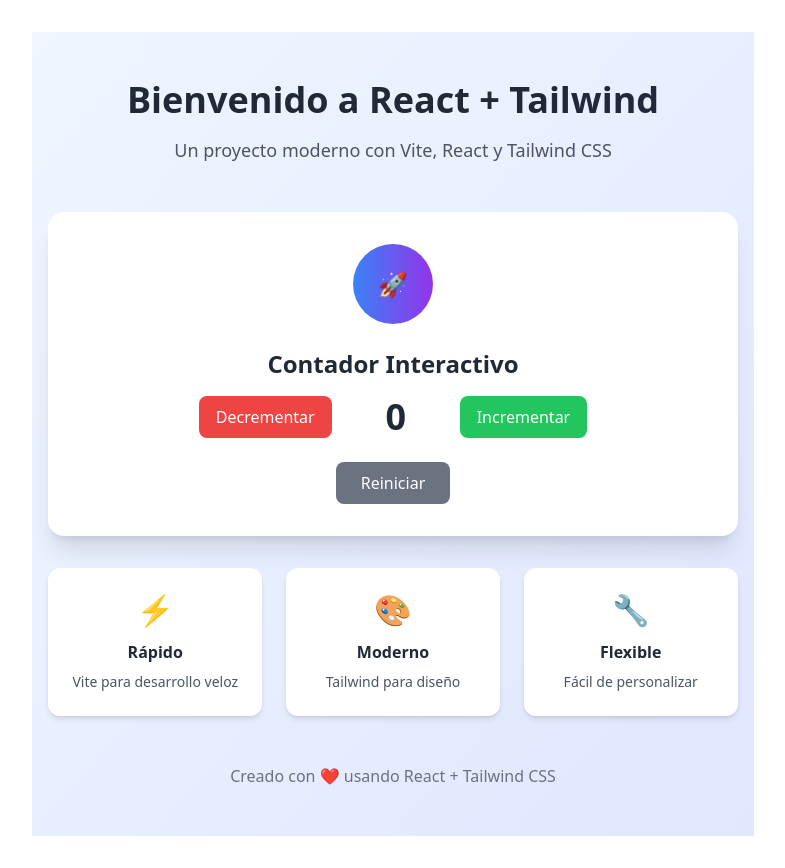
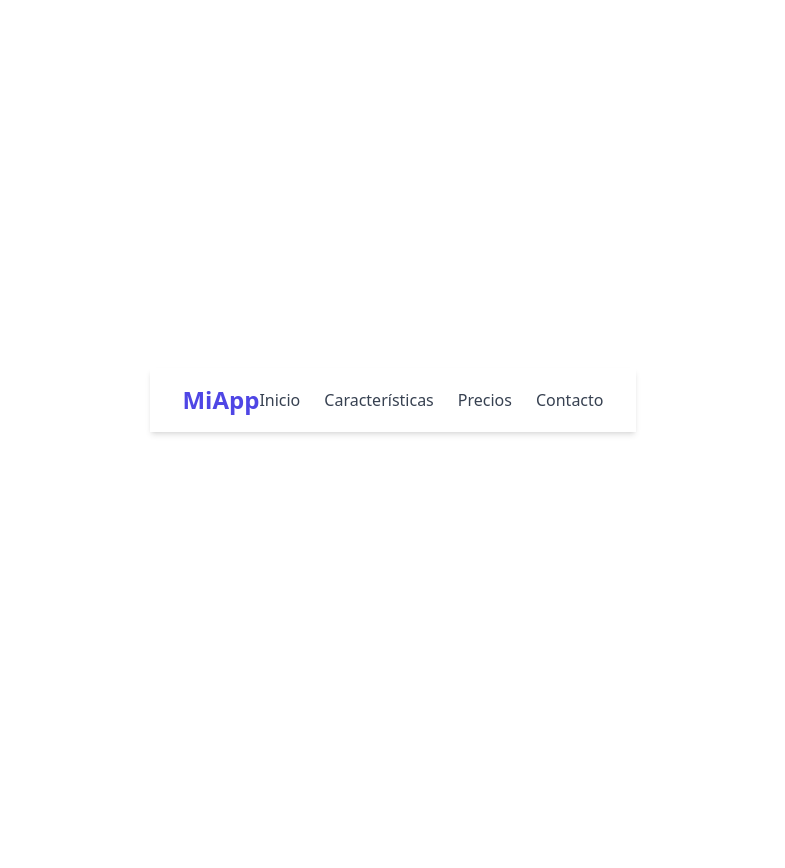
Before and after one commit to llanosNEGO/vetmarket, a React (Vite) app: page / in a window 1280 px wide. Shown: the whole page, without its empty margins (247-1032 px from the left). After the commit the page ends 800 px from the top, so only its background shows below. Built offline with nearby package versions, Linux system fonts and the light colour scheme.

Commit message:
agregue el router y algo del home

```diff
--- a/package.json
+++ b/package.json
@@ -11,7 +11,8 @@
   },
   "dependencies": {
     "react": "^19.2.0",
-    "react-dom": "^19.2.0"
+    "react-dom": "^19.2.0",
+    "react-router-dom": "^7.9.6"
   },
   "devDependencies": {
     "@eslint/js": "^9.39.1",
--- a/src/App.jsx
+++ b/src/App.jsx
@@ -1,85 +1,13 @@
-import { useState } from 'react'
 import './App.css'
+import { AppRouter } from './routes/AppRouter'
 
 function App() {
-  const [count, setCount] = useState(0)
+
 
   return (
-    <div className="min-h-screen bg-gradient-to-br from-blue-50 to-indigo-100 py-12 px-4">
-      {/* Header */}
-      <header className="text-center mb-12">
-        <h1 className="text-4xl font-bold text-gray-800 mb-4">
-          Bienvenido a React + Tailwind
-        </h1>
-        <p className="text-lg text-gray-600 max-w-2xl mx-auto">
-          Un proyecto moderno con Vite, React y Tailwind CSS
-        </p>
-      </header>
-
-      {/* Main Content */}
-      <div className="max-w-4xl mx-auto">
-        {/* Card Principal */}
-        <div className="bg-white rounded-2xl shadow-xl p-8 mb-8">
-          <div className="text-center">
-            <div className="w-20 h-20 bg-gradient-to-r from-blue-500 to-purple-600 rounded-full flex items-center justify-center mx-auto mb-6">
-              <span className="text-2xl font-bold text-white">🚀</span>
-            </div>
-
-            <h2 className="text-2xl font-semibold text-gray-800 mb-4">
-              Contador Interactivo
-            </h2>
-
-            <div className="flex items-center justify-center gap-6 mb-6">
-              <button
-                onClick={() => setCount(count - 1)}
-                className="bg-red-500 hover:bg-red-600 text-white px-4 py-2 rounded-lg transition-colors duration-200 font-medium"
-              >
-                Decrementar
-              </button>
-
-              <span className="text-4xl font-bold text-gray-800 min-w-20">
-                {count}
-              </span>
-
-              <button
-                onClick={() => setCount(count + 1)}
-                className="bg-green-500 hover:bg-green-600 text-white px-4 py-2 rounded-lg transition-colors duration-200 font-medium"
-              >
-                Incrementar
-              </button>
-            </div>
-
-            <button
-              onClick={() => setCount(0)}
-              className="bg-gray-500 hover:bg-gray-600 text-white px-6 py-2 rounded-lg transition-colors duration-200 font-medium"
-            >
-              Reiniciar
-            </button>
-          </div>
-        </div>
-
-        <div className="grid grid-cols-1 md:grid-cols-3 gap-6">
-          {[
-            { icon: '⚡', title: 'Rápido', desc: 'Vite para desarrollo veloz' },
-            { icon: '🎨', title: 'Moderno', desc: 'Tailwind para diseño' },
-            { icon: '🔧', title: 'Flexible', desc: 'Fácil de personalizar' }
-          ].map((feature, index) => (
-            <div key={index} className="bg-white rounded-xl shadow-md p-6 text-center hover:shadow-lg transition-shadow duration-200">
-              <div className="text-3xl mb-3">{feature.icon}</div>
-              <h3 className="font-semibold text-gray-800 mb-2">{feature.title}</h3>
-              <p className="text-gray-600 text-sm">{feature.desc}</p>
-            </div>
-          ))}
-        </div>
-      </div>
-
-      {/* Footer */}
-      <footer className="text-center mt-12">
-        <p className="text-gray-500">
-          Creado con ❤️ usando React + Tailwind CSS
-        </p>
-      </footer>
-    </div>
+   <>
+      <AppRouter/>
+   </>
   )
 }
 
--- /dev/null
+++ b/src/components/Header.jsx
@@ -0,0 +1,47 @@
+import { useState } from "react";
+
+
+export const Header = () => {
+    const [isMenuOpen, setIsMenuOpen] = useState(false);
+
+    return (
+        <header className="bg-white shadow-md">
+            <div className="max-w-7xl mx-auto px-4 sm:px-6 lg:px-8">
+                <div className="flex justify-between h-16">
+                    <div className="flex-shrink-0 flex items-center">
+                        <span className="text-2xl font-bold text-indigo-600">MiApp</span>
+                    </div>
+                    <div className="hidden md:flex md:items-center md:space-x-6">
+                        <a href="#" className="text-gray-700 hover:text-indigo-600">Inicio</a>
+                        <a href="#" className="text-gray-700 hover:text-indigo-600">Características</a>
+                        <a href="#" className="text-gray-700 hover:text-indigo-600">Precios</a>
+                        <a href="#" className="text-gray-700 hover:text-indigo-600">Contacto</a>
+                    </div>
+                    <div className="flex items-center md:hidden">
+                        <button
+                            onClick={() => setIsMenuOpen(!isMenuOpen)}
+                            className="text-gray-700 hover:text-indigo-600 focus:outline-none focus:ring-2 focus:ring-inset focus:ring-indigo-600"
+                        >
+                            <svg className="h-6 w-6" xmlns="http://www.w3.org/2000/svg" fill="none" viewBox="0 0 24 24" stroke="currentColor">
+                                {isMenuOpen ? (
+                                    <path strokeLinecap="round" strokeLinejoin="round" strokeWidth={2} d="M6 18L18 6M6 6l12 12" />
+                                ) : (
+                                    <path strokeLinecap="round" strokeLinejoin="round" strokeWidth={2} d="M4 6h16M4 12h16M4 18h16" />
+                                )}
+                            </svg>
+                        </button>
+                    </div>
+                </div>
+            </div>
+
+            {isMenuOpen && (
+                <div className="md:hidden">
+                    <a href="#" className="block px-4 py-2 text-gray-700 hover:bg-gray-100">Inicio</a>
+                    <a href="#" className="block px-4 py-2 text-gray-700 hover:bg-gray-100">Características</a>
+                    <a href="#" className="block px-4 py-2 text-gray-700 hover:bg-gray-100">Precios</a>
+                    <a href="#" className="block px-4 py-2 text-gray-700 hover:bg-gray-100">Contacto</a>
+                </div>
+            )}
+        </header>
+    );
+}
--- /dev/null
+++ b/src/pages/home.jsx
@@ -0,0 +1,9 @@
+import { Header } from '../components/Header';
+
+export const Home = () => {
+    return (
+        <div>
+            <Header />
+        </div>
+    );
+};
--- /dev/null
+++ b/src/routes/AppRouter.jsx
@@ -0,0 +1,12 @@
+import { BrowserRouter, Routes, Route } from 'react-router-dom';
+import { Home } from '../pages/home';
+
+export const AppRouter = () => {
+    return (
+        <BrowserRouter>
+            <Routes>
+                <Route path="/" element={<Home />} />
+            </Routes>
+        </BrowserRouter>
+    )
+}
```
Also changed, not shown: 1 other file (tests, documents, lock files or other folders).
